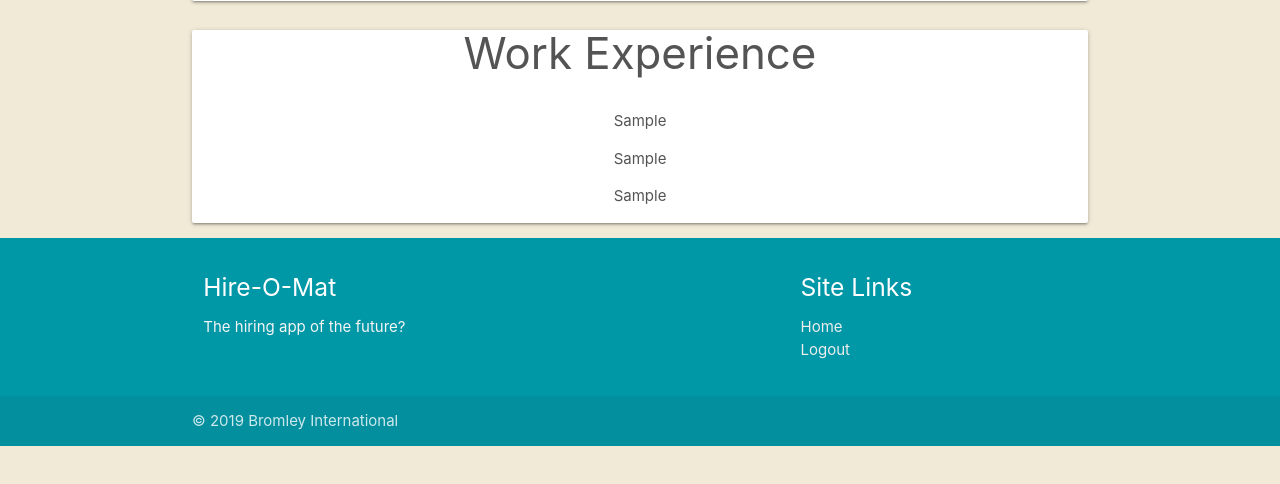
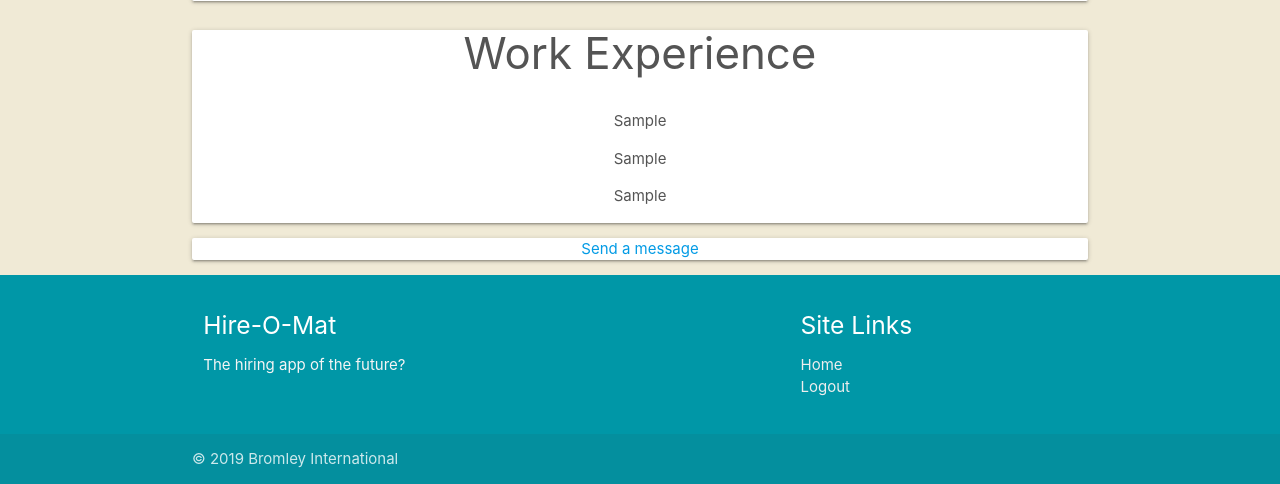
Before and after one commit to TylerBromley/hire-o-mat, a Django app: page /profile_detail/1 in a window 1280 px wide. Shown: the part 1025-1509 px from the top of the page. Before the commit the page ends 1471 px from the top, so only its background shows below. Run offline with Django 3.2, Linux system fonts and the light colour scheme; a user stored in the database is signed in; tables that the repository leaves empty hold one stand-in row (values such as "Sample post"); grey boxes marked "Sample" are stand-in pictures.

Commit message:
Basic Messages established

```diff
--- a/hire_o_mat/hire_app/admin.py
+++ b/hire_o_mat/hire_app/admin.py
@@ -12,4 +12,4 @@ admin.site.register(City)
 
 admin.site.register(Position)
 
-admin.site.register(Interest)
+admin.site.register(Message)
--- a/hire_o_mat/hire_app/models.py
+++ b/hire_o_mat/hire_app/models.py
@@ -32,6 +32,7 @@ class Position(models.Model):
     date_added = models.DateTimeField(auto_now_add=True)
     photo = models.ImageField(upload_to='images', null=True, blank=True)
     likes = models.ManyToManyField(User, blank=True, related_name='position_likes')
+    salary = models.CharField(max_length=100, null=True, blank=True)
 
     def __str__(self):
         return self.position
@@ -70,8 +71,12 @@ class UserProfile(models.Model):
     def __str__(self):
         return self.user.username
 
+class Message(models.Model):
+    sender = models.ForeignKey(User, related_name="sender", on_delete=models.CASCADE)
+    receiver = models.ForeignKey(User, related_name="receiver", on_delete=models.CASCADE)
+    message_title = models.CharField(max_length=180, null=True, blank=True)
+    message_content = models.TextField(null=True, blank=True)
+    created_at = models.DateTimeField(auto_now_add=True)
 
-class Interest(models.Model):
-    user = models.ForeignKey(User, on_delete=models.CASCADE)
-    position = models.ForeignKey(Position, on_delete=models.CASCADE)
-    created = models.DateTimeField(null=True, auto_now_add=True)
+    def __str__(self):
+        return self.message_title
--- a/hire_o_mat/hire_app/urls.py
+++ b/hire_o_mat/hire_app/urls.py
@@ -30,6 +30,8 @@ urlpatterns = [
     path('job_like_toggle/<int:pk>', views.JobLikeToggle.as_view(), name="job_like_toggle"),
     path('api/<int:pk>/like', views.JobLikeAPIToggle.as_view(), name="job_like_api_toggle"),
 
+    path('create_message/<int:pk>/', views.MessageSend.as_view(), name="create_message"),
+
 ]
 
 
--- a/hire_o_mat/hire_app/views.py
+++ b/hire_o_mat/hire_app/views.py
@@ -8,14 +8,14 @@ from django.views.generic.base import TemplateView
 from django.views.generic.edit import DeleteView, UpdateView
 from django.contrib.auth.models import User
 from .filters import PositionFilter, UserProfileFilter
-from .forms import CompanyProfileForm, JobForm, UserProfileForm
+from .forms import CompanyProfileForm, JobForm, MessageForm, UserProfileForm
 # DRF STUFF
 from rest_framework import authentication, generics
 from rest_framework.permissions import IsAuthenticated
 from rest_framework.response import Response
 from rest_framework.views import APIView
 # MODELS
-from .models import CompanyProfile, Position, UserProfile
+from .models import CompanyProfile, Message, Position, UserProfile
 
 ########### MAIN PAGES ############
 class HomePage(TemplateView):
@@ -31,9 +31,11 @@ class UserHome(LoginRequiredMixin, TemplateView):
         try:
             context['company'] = CompanyProfile.objects.get(user=self.request.user)
             context['position'] = Position.objects.filter(company=self.request.user.companyprofile.id)
+
         except CompanyProfile.DoesNotExist:
             context = context
         context['likes'] = Position.objects.filter(likes=self.request.user.id)
+        context['messages'] = Message.objects.filter(receiver=self.request.user)
         return context
 
 
@@ -194,3 +196,15 @@ class JobLikeAPIToggle(APIView):
             "liked": liked
         }
         return Response(data)
+
+class MessageSend(LoginRequiredMixin, CreateView):
+    model = Message
+    form_class = MessageForm
+    template_name = 'create_message.html'
+    success_url = reverse_lazy('hire_o_mat:user_home')
+
+    def form_valid(self, form):
+        form.instance.sender = self.request.user
+        form.instance.receiver = get_object_or_404(User, pk=self.kwargs['pk'])
+        print(form.instance.receiver)
+        return super().form_valid(form)
--- a/hire_o_mat/templates/profile_detail.html
+++ b/hire_o_mat/templates/profile_detail.html
@@ -54,5 +54,11 @@
             <br>
         </div>
     </div>
+
+    <div class="card">
+        <a href="{% url 'hire_o_mat:create_message' userprofile.user.pk %}">Send a message</a>
+            <br>
+        </div>
+    </div>
 </div>
 {% endblock %}
--- a/hire_o_mat/templates/user_home.html
+++ b/hire_o_mat/templates/user_home.html
@@ -95,6 +95,12 @@
             </a>
         </div>
     </div>
+    <div class="card">
+        <h4>My Messages</h4>
+        {% for message in messages %}
+            <a href="#"><p>{{ message }}</p></a>
+        {% endfor %}
+    </div>
 
     <div class="card">
         <div class="card-action">
```
Also changed, not shown: hire_o_mat/hire_app/forms.py (+14 -1 lines), hire_o_mat/templates/create_message.html (added, +16 -0 lines), hire_o_mat/hire_app/migrations/0009_auto_20190327_1417.py (added).
